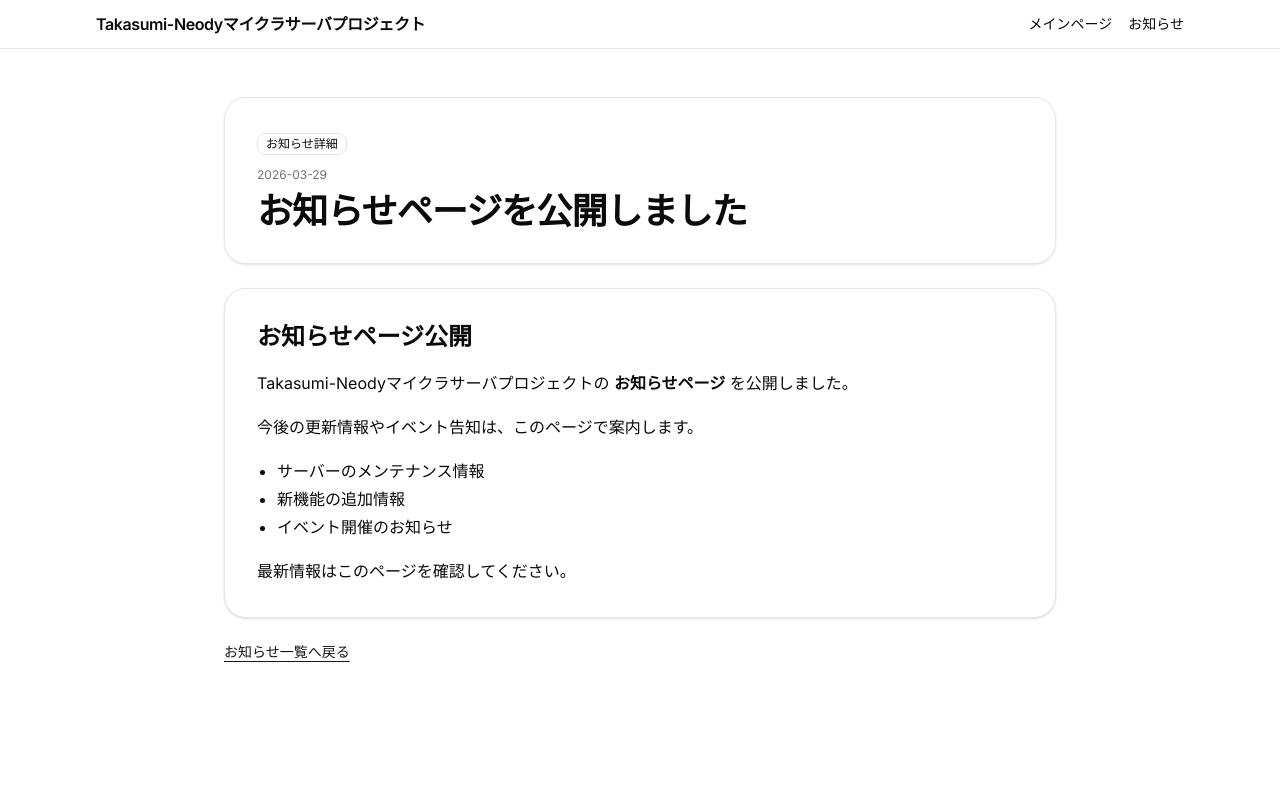
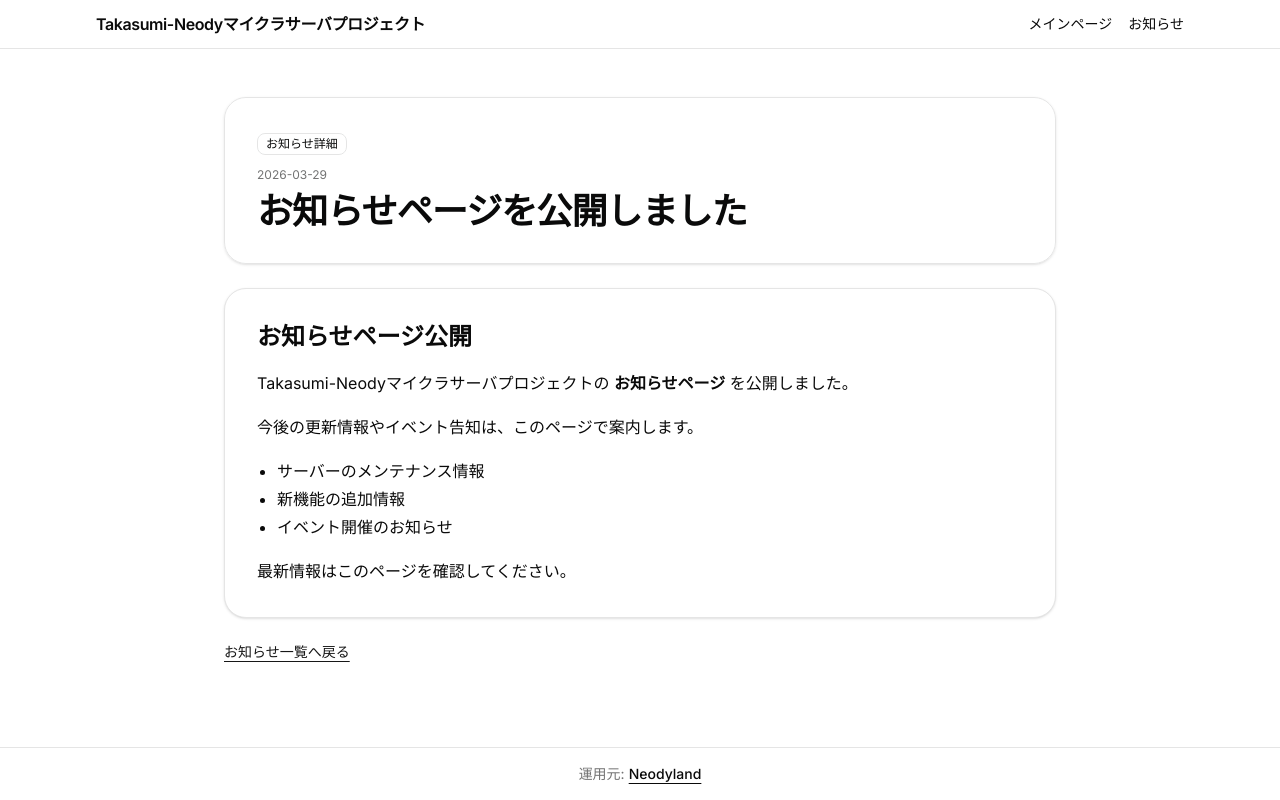
Before and after one commit to neodyland/tksm-ndy-mc-proj-web, a Next.js app: page /announcements/2026-03-29-project-start in a window 1280 px wide. Built offline with nearby package versions, Linux system fonts and the light colour scheme.

Commit message:
feat: add SiteFooter component and integrate it into RootLayout

```diff
--- a/app/layout.tsx
+++ b/app/layout.tsx
@@ -3,6 +3,7 @@ import { Geist, Geist_Mono, Inter } from "next/font/google";
 import "./globals.css";
 import { cn } from "@/lib/utils";
 import { SiteHeader } from "@/components/site-header";
+import { SiteFooter } from "@/components/site-footer";
 
 const inter = Inter({subsets:['latin'],variable:'--font-sans'});
 
@@ -34,6 +35,7 @@ export default function RootLayout({
       <body className="min-h-full flex flex-col">
         <SiteHeader />
         {children}
+        <SiteFooter />
       </body>
     </html>
   );
--- a/app/page.tsx
+++ b/app/page.tsx
@@ -107,19 +107,6 @@ export default function Home() {
           </ol>
         </section>
       </main>
-      <footer className="border-t bg-card/60">
-        <div className="mx-auto flex w-full max-w-6xl items-center justify-center px-4 py-4 text-center text-xs text-muted-foreground sm:px-8 sm:text-sm">
-          運用元:
-          <a
-            href="https://neody.land/ja"
-            target="_blank"
-            rel="noopener noreferrer"
-            className="ml-1 font-medium text-foreground underline underline-offset-4 hover:text-primary"
-          >
-            Neodyland
-          </a>
-        </div>
-      </footer>
     </div>
   );
 }
--- /dev/null
+++ b/components/site-footer.tsx
@@ -0,0 +1,17 @@
+export function SiteFooter() {
+  return (
+    <footer className="border-t bg-card/60">
+      <div className="mx-auto flex w-full max-w-6xl items-center justify-center px-4 py-4 text-center text-xs text-muted-foreground sm:px-8 sm:text-sm">
+        運用元:
+        <a
+          href="https://neody.land/ja"
+          target="_blank"
+          rel="noopener noreferrer"
+          className="ml-1 font-medium text-foreground underline underline-offset-4 hover:text-primary"
+        >
+          Neodyland
+        </a>
+      </div>
+    </footer>
+  );
+}
```
